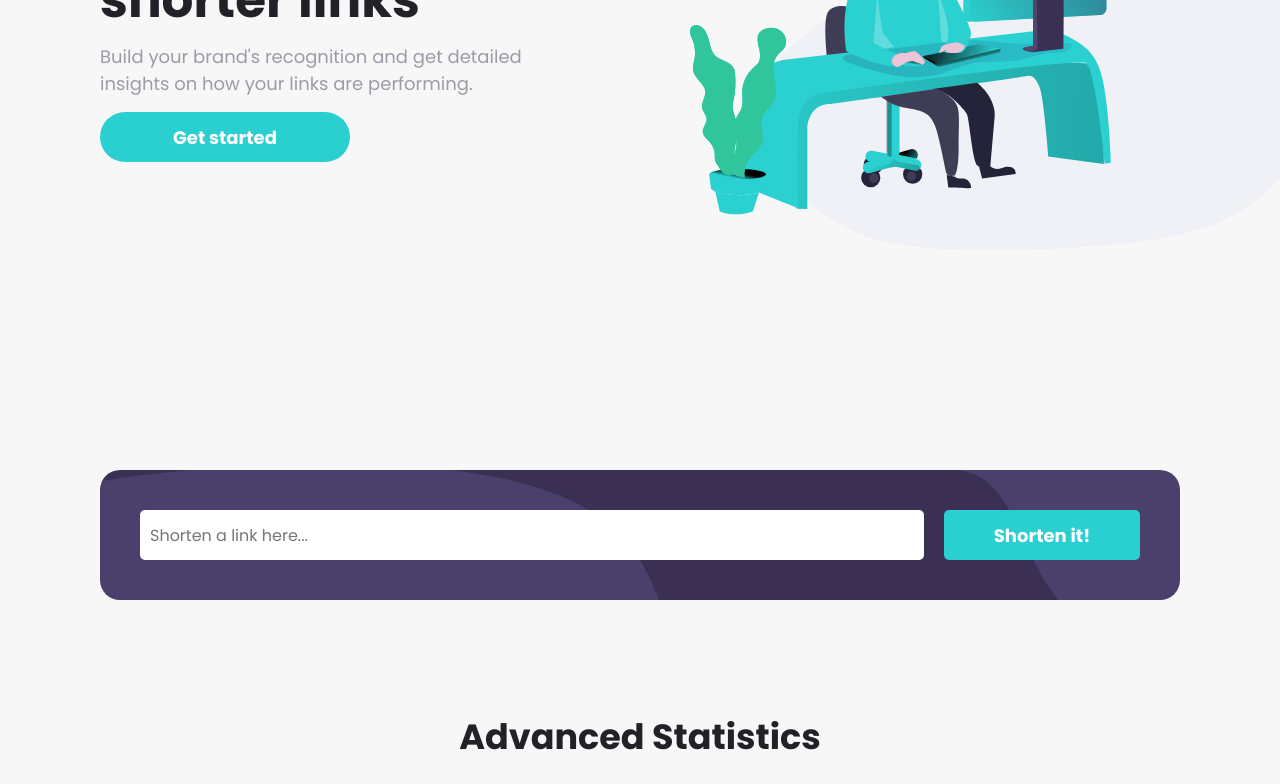
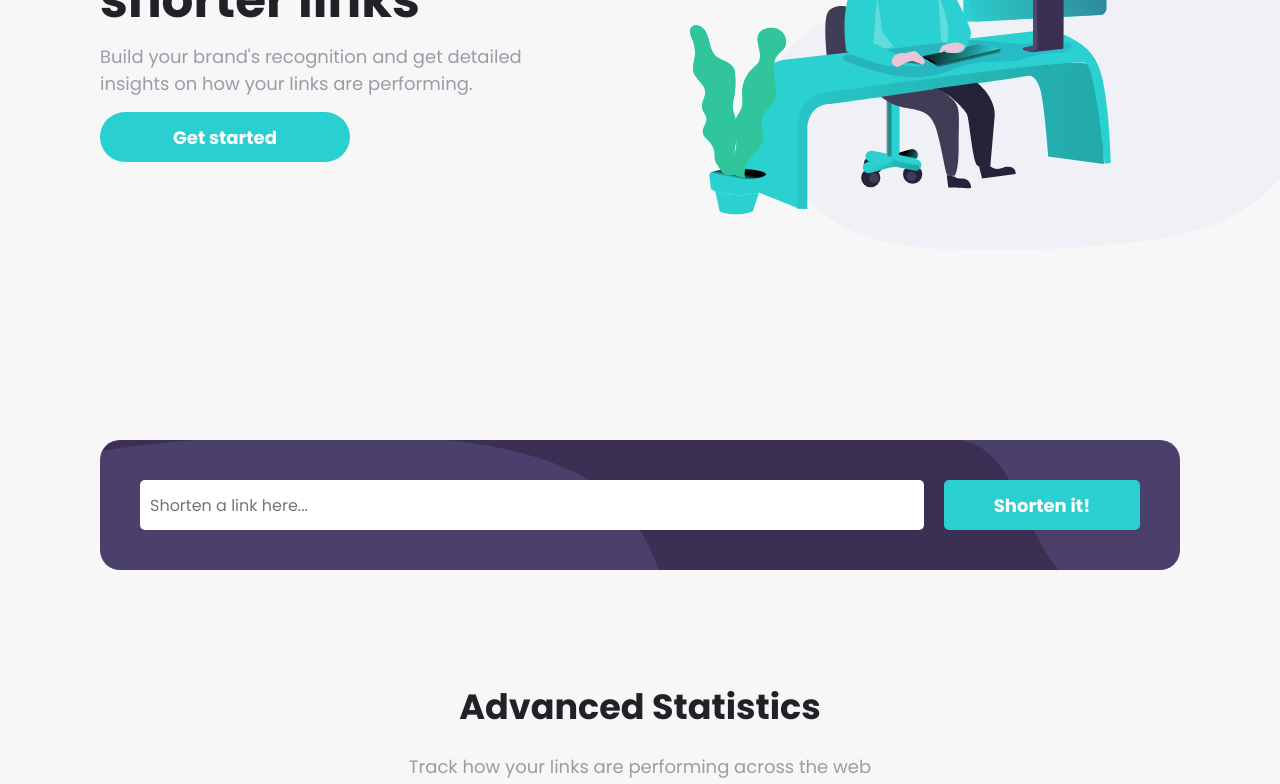
Before and after one commit to josesaulguerrero/url_shortener, a React (Create React App) app: page / in a window 1280 px wide. Shown: the part 400-1184 px from the top of the page. Built offline with nearby package versions, Linux system fonts and the light colour scheme.

Commit message:
Fixed some bugs in the UI

```diff
--- a/src/assets/styles/Button.module.css
+++ b/src/assets/styles/Button.module.css
@@ -41,7 +41,7 @@
 
 .Button[type='squared--large'] {
 	width: 100%;
-	max-width: 250px;
+	/* max-width: 250px; */
 	height: 100%;
 	max-height: 50px;
 	min-height: 50px;
--- a/src/assets/styles/Hero.module.css
+++ b/src/assets/styles/Hero.module.css
@@ -39,9 +39,9 @@
 
 .HeroTitle {
 	color: var(--Darker_Violet);
-	font-size: 3rem;
+	font-size: 4rem;
 	text-align: center;
-	line-height: 3.5rem;
+	line-height: 4.5rem;
 }
 
 .HeroDescription {
--- a/src/assets/styles/Shortener.module.css
+++ b/src/assets/styles/Shortener.module.css
@@ -1,6 +1,6 @@
 .Shortener {
 	width: 100%;
-	margin: 70px 0 30px;
+	margin: 40px 0 30px;
 	padding: 0 20px;
 }
 
```
